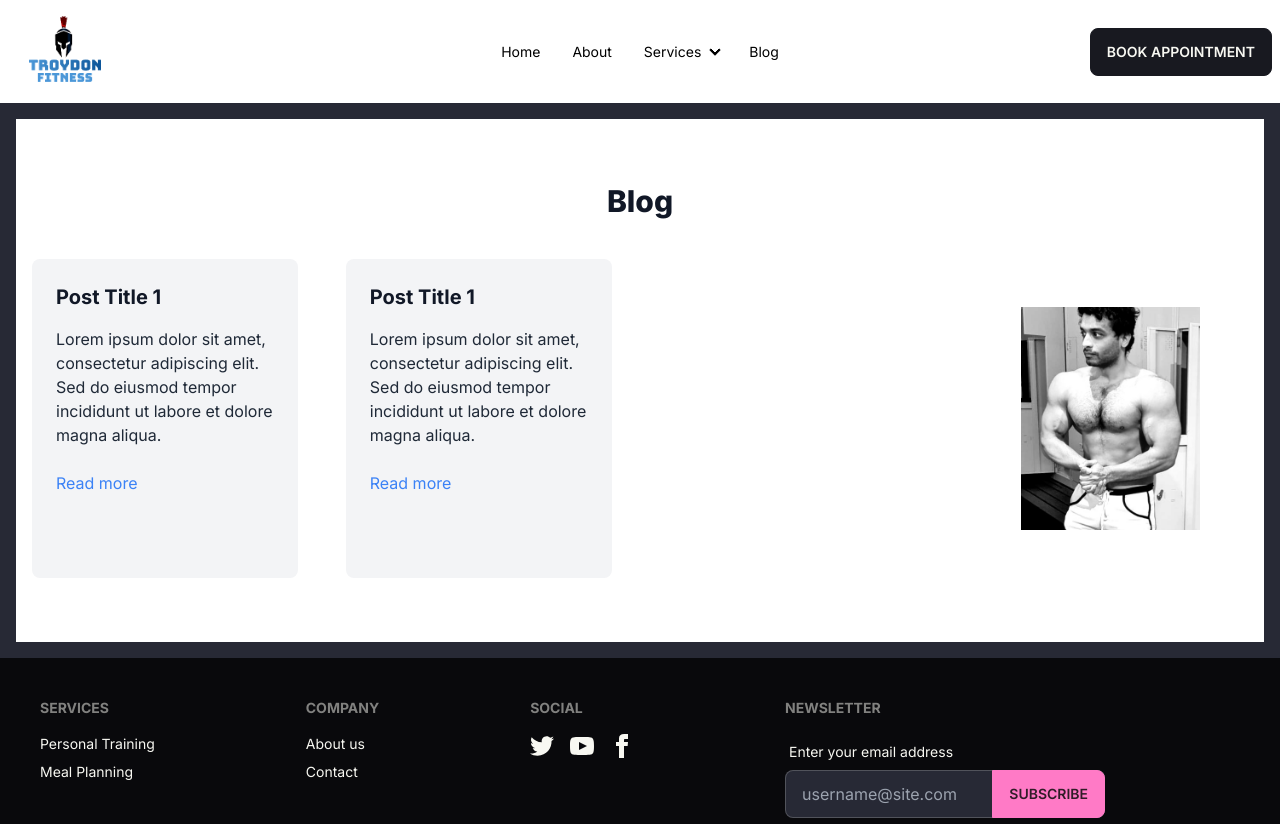
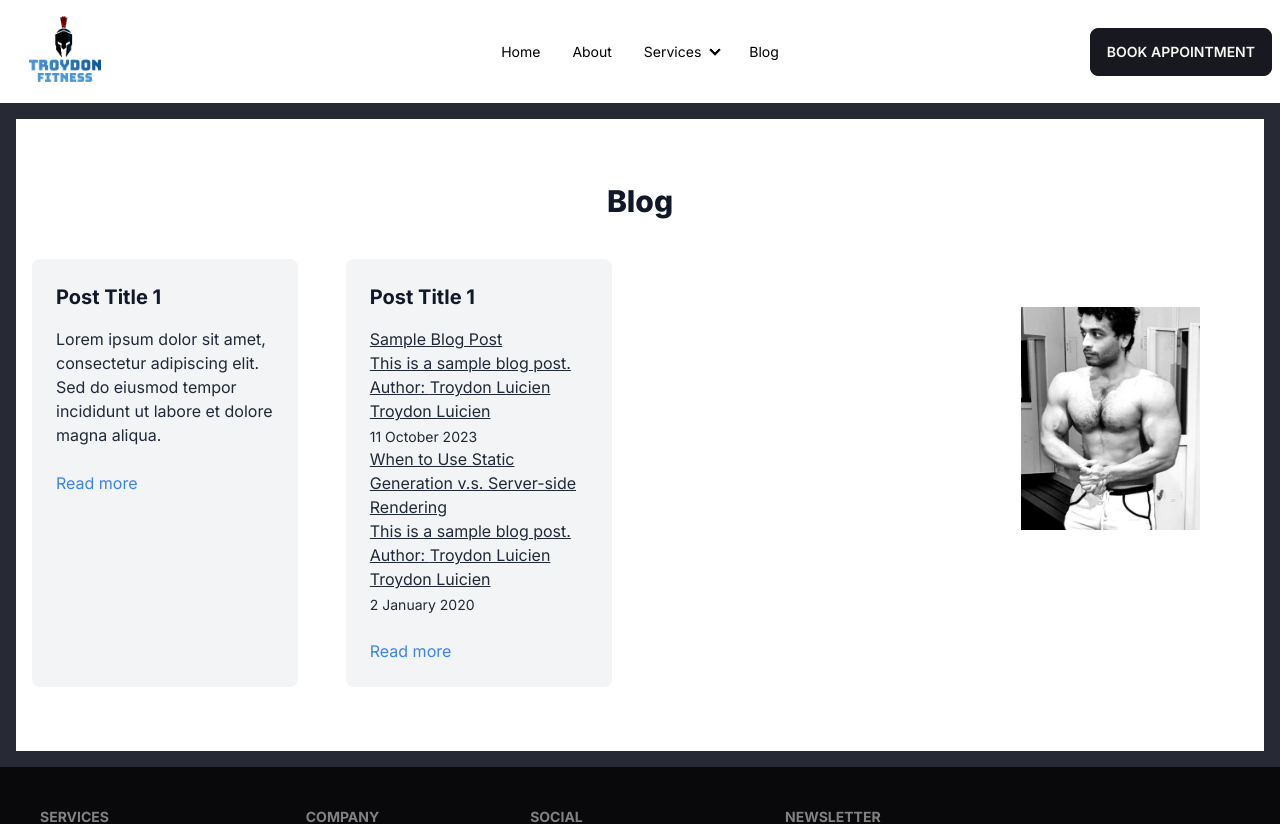
Before and after one commit to TroydonAnabolic/troydon-fitness-next, a Next.js app: page /blog in a window 1280 px wide. Shown: the top 824 px of the page. Built offline with nearby package versions, Linux system fonts and the light colour scheme.

Commit message:
Implementing blog posts

```diff
--- /dev/null
+++ b/lib/getFormattedDate.tsx
@@ -0,0 +1,5 @@
+export default function getFormattedDate(dateString: string): string {
+  return new Intl.DateTimeFormat("en-AU", { dateStyle: "long" }).format(
+    new Date(dateString)
+  );
+}
--- /dev/null
+++ b/lib/posts.tsx
@@ -0,0 +1,40 @@
+import fs from "fs";
+import path from "path";
+import matter from "gray-matter";
+
+const postsDirectory = path.join(process.cwd(), "src/posts");
+
+export function getSortedPostsData() {
+  // Get file names under /posts
+  const fileNames = fs.readdirSync(postsDirectory);
+  const allPostsData = fileNames.map((fileName) => {
+    // Remove ".md" from file name to get id
+    const id = fileName.replace(/\.md$/, "");
+
+    // Read markdown file as string
+    const fullPath = path.join(postsDirectory, fileName);
+    const fileContents = fs.readFileSync(fullPath, "utf8");
+
+    // Use gray-matter to parse the post metadata section
+    const matterResult = matter(fileContents);
+
+    const blogPost: BlogPost = {
+      id,
+      title: matterResult.data.title,
+      date: matterResult.data.date,
+      author: matterResult.data.author,
+      description: matterResult.data.description,
+    };
+
+    // Combine the data with the id
+    return blogPost;
+  });
+  // Sort posts by date
+  return allPostsData.sort((a, b) => {
+    if (a.date < b.date) {
+      return 1;
+    } else {
+      return -1;
+    }
+  });
+}
--- a/package.json
+++ b/package.json
@@ -9,6 +9,7 @@
     "lint": "next lint"
   },
   "dependencies": {
+    "gray-matter": "^4.0.3",
     "next": "13.5.4",
     "react": "^18",
     "react-day-picker": "^8.8.2",
--- a/src/app/blog/page.tsx
+++ b/src/app/blog/page.tsx
@@ -1,5 +1,6 @@
 import React from "react";
 import Image from "next/image";
+import Posts from "@/components/Posts";
 
 const Blog = () => {
   return (
@@ -11,7 +12,7 @@
         </h2>
 
         <div className="flex flex-col md:flex-row gap-12">
-          <div className="max-h-[500px] overflow-y-auto grid grid-cols-1 md:grid-cols-2 lg:grid-cols-3 gap-12 overflow-y-scroll no-scrollbar">
+          <div className="max-h-[500px] overflow-y-auto grid grid-cols-1 md:grid-cols-2 lg:grid-cols-3 gap-12 no-scrollbar">
             {/* Blog Post 1 */}
             <div className="bg-gray-100 dark:bg-gray-700 p-6 rounded-lg">
               <h3 className="text-xl font-bold mb-4 text-gray-900 dark:text-white">
@@ -29,21 +30,7 @@
               </a>
             </div>
 
-            <div className="bg-gray-100 dark:bg-gray-700 p-6 rounded-lg">
-              <h3 className="text-xl font-bold mb-4 text-gray-900 dark:text-white">
-                Post Title 1
-              </h3>
-              <p className="text-gray-800 dark:text-gray-300 mb-6">
-                Lorem ipsum dolor sit amet, consectetur adipiscing elit. Sed do
-                eiusmod tempor incididunt ut labore et dolore magna aliqua.
-              </p>
-              <a
-                href="#"
-                className="text-blue-500 hover:underline dark:text-blue-300"
-              >
-                Read more
-              </a>
-            </div>
+            <Posts />
 
             {/* Add more blog posts as needed */}
           </div>
--- a/src/app/layout.tsx
+++ b/src/app/layout.tsx
@@ -10,7 +10,7 @@
 const inter = Inter({ subsets: ["latin"] });
 
 export const metadata: Metadata = {
-  title: "Troydon Fitness",
+  title: "Troydon Fitness in NZ",
   description: "Personal Training services",
 };
 
--- /dev/null
+++ b/src/components/ListItem.tsx
@@ -0,0 +1,27 @@
+import React from "react";
+import Link from "next/link";
+import getFormattedDate from "../../lib/getFormattedDate";
+
+type Props = {
+  post: BlogPost;
+};
+
+export default function ListItem({ post }: Props) {
+  const { id, title, date, author, description } = post;
+  const formattedDate = getFormattedDate(date);
+  return (
+    <div>
+      <Link
+        className="underline hover:text-black/70 dark:hover:text-white"
+        href={`/posts/${id}`}
+      >
+        <p>{title}</p>
+        <p>{description}</p>
+        <p>Author: {author}</p>
+        {author}
+      </Link>
+      <br />
+      <p className="text-sm mt-1">{formattedDate}</p>
+    </div>
+  );
+}
--- /dev/null
+++ b/src/components/Posts.tsx
@@ -0,0 +1,25 @@
+import React from "react";
+import { getSortedPostsData } from "../../lib/posts";
+import ListItem from "./ListItem";
+
+const Posts = () => {
+  const posts = getSortedPostsData();
+  return (
+    <div className="bg-gray-100 dark:bg-gray-700 p-6 rounded-lg">
+      <h3 className="text-xl font-bold mb-4 text-gray-900 dark:text-white">
+        Post Title 1
+      </h3>
+
+      <p className="text-gray-800 dark:text-gray-300 mb-6">
+        {posts.map((post) => (
+          <ListItem key={post.id} post={post} />
+        ))}
+      </p>
+      <a href="#" className="text-blue-500 hover:underline dark:text-blue-300">
+        Read more
+      </a>
+    </div>
+  );
+};
+
+export default Posts;
--- /dev/null
+++ b/src/posts/pre-rendering.md
@@ -0,0 +1,13 @@
+---
+title: "Sample Blog Post"
+date: "2023-10-11"
+author: "Troydon Luicien"
+description: "This is a sample blog post."
+---
+
+Next.js has two forms of pre-rendering: **Static Generation** and **Server-side Rendering**. The difference is in **when** it generates the HTML for a page.
+
+- **Static Generation** is the pre-rendering method that generates the HTML at **build time**. The pre-rendered HTML is then _reused_ on each request.
+- **Server-side Rendering** is the pre-rendering method that generates the HTML on **each request**.
+
+Importantly, Next.js lets you **choose** which pre-rendering form to use for each page. You can create a "hybrid" Next.js app by using Static Generation for most pages and using Server-side Rendering for others.
--- /dev/null
+++ b/src/posts/ssg-ssr.md
@@ -0,0 +1,21 @@
+---
+title: "When to Use Static Generation v.s. Server-side Rendering"
+date: "2020-01-02"
+author: "Troydon Luicien"
+description: "This is a sample blog post."
+---
+
+We recommend using **Static Generation** (with and without data) whenever possible because your page can be built once and served by CDN, which makes it much faster than having a server render the page on every request.
+
+You can use Static Generation for many types of pages, including:
+
+- Marketing pages
+- Blog posts
+- E-commerce product listings
+- Help and documentation
+
+You should ask yourself: "Can I pre-render this page **ahead** of a user's request?" If the answer is yes, then you should choose Static Generation.
+
+On the other hand, Static Generation is **not** a good idea if you cannot pre-render a page ahead of a user's request. Maybe your page shows frequently updated data, and the page content changes on every request.
+
+In that case, you can use **Server-Side Rendering**. It will be slower, but the pre-rendered page will always be up-to-date. Or you can skip pre-rendering and use client-side JavaScript to populate data.
```
Also changed, not shown: types.d.ts (added, +7 -0 lines), 1 other file (tests, documents, lock files or other folders).
